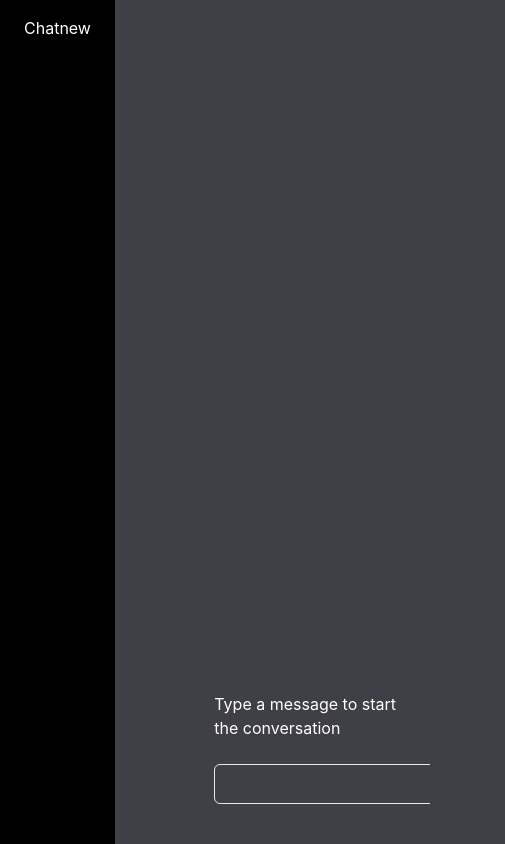
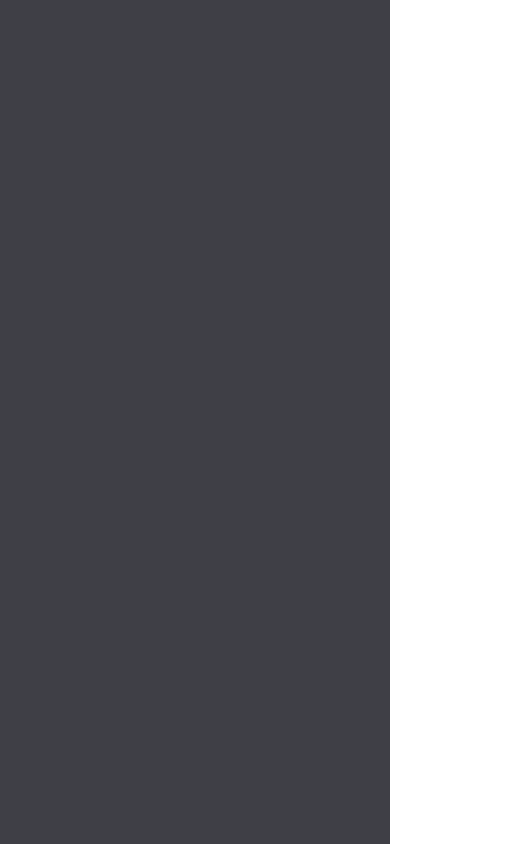
Before and after one commit to Jyoproject/Frontend, a React (Create React App) app: page /chat in a window 390 px wide. Shown: the whole page, 505 px wide, since content can reach past the window. Built offline with nearby package versions, Linux system fonts and the light colour scheme.

Commit message:
added multiple chat instances

```diff
--- a/src/App.js
+++ b/src/App.js
@@ -17,7 +17,6 @@ function App() {
           <Route path="/"  element={<Landing />} />
           <Route path="/signin" element={<Auth />}/>
           <Route path="/chat"  element={<Chat />}/>
-          {/* <Route path="/car"  element={<Cart/>}/> */}
         </Routes>
       </div>
       <Footer />
--- a/src/components/Chat/Chat.jsx
+++ b/src/components/Chat/Chat.jsx
@@ -1,25 +1,43 @@
-
+import React, { useState } from 'react';
 import { Link } from 'react-router-dom';
 import Layout from './Layout';
 
 import {db, auth} from "../../firebase";
 
 const Chat = () => {
+	const [chatInstances, setChatInstances] = useState([]);
+	const [nextChatId, setNextChatId] = useState(1);
+
+	const createNewChat = () => {
+		const newChatId = nextChatId;
+		setNextChatId(nextChatId + 1); // Increment for the next chat
+
+		const newChatInstances = [...chatInstances];
+		newChatInstances.push(<Layout key={newChatId} id={newChatId} />);
+		setChatInstances(newChatInstances);
+	};
 	return (
 		<>
 			<div className="text-white bg-black flex flex-row w-full h-screen ">
-				<div className='w-80  py-4 px-6 h-screen flex flex-col justify-between'>
+				<div className='w-80  py-4 px-6 h-screen md:flex hidden flex-col justify-between'>
 					<div className='flex flex-row justify-between '>
 						<div>
 							<Link to='/'>
 								Chat
 							</Link>
 						</div>
-						<div>
-							<Link to="/chat">
+						<div onClick={createNewChat}>
+
 								new
-							</Link>
+
 						</div>
+					</div>
+					<div>
+					<ul>
+            {chatInstances.map((_, index) => (
+              <li key={index}>Chat {index + 1}</li>
+            ))}
+          </ul>
 					</div>
 					<div className='bottom-0 '>
 						<div>
@@ -28,7 +46,7 @@ const Chat = () => {
 					</div>
 				</div>
 				<div className='w-full py-4 px-6 bg-zinc-700 justify-center flex '>
-					<Layout />
+					{chatInstances.length > 0 && chatInstances[chatInstances.length - 1]}
 				</div>
 			</div>
 		</>
--- a/src/components/Chat/Layout.jsx
+++ b/src/components/Chat/Layout.jsx
@@ -48,7 +48,7 @@ const InputMessage = ({ input, setInput, sendMessage, createChat }) => (
   </div>
 )
 
-const Layout = () => {
+const Layout = ({id}) => {
 	const [messages, setMessages] = useState(initialMessages)
 	const [input, setInput] = useState('')
 	const [loading, setLoading] = useState(false)
--- a/src/components/Modules/Dropdown_M.jsx
+++ b/src/components/Modules/Dropdown_M.jsx
@@ -1,6 +1,7 @@
 import React from 'react';
 import * as Collapsible from '@radix-ui/react-collapsible';
 import { HamburgerMenuIcon, Cross2Icon } from '@radix-ui/react-icons';
+import { Link } from 'react-router-dom';
 
 
 
@@ -23,7 +24,9 @@ const Dropdown_M = () => {
 			<Collapsible.Content>
 				{/* {!session ?  */}
 					<div  className="border-2 bg-white text-black cursor-pointer rounded-lg w-32 flex flex-row items-center justify-center pt-1.5 pb-1.5">
-						Signin
+						<Link to='/signin'>
+							Signin
+						</Link>
 					</div>
 				{/* // 	<Dropdown />
 				// } */}
```
